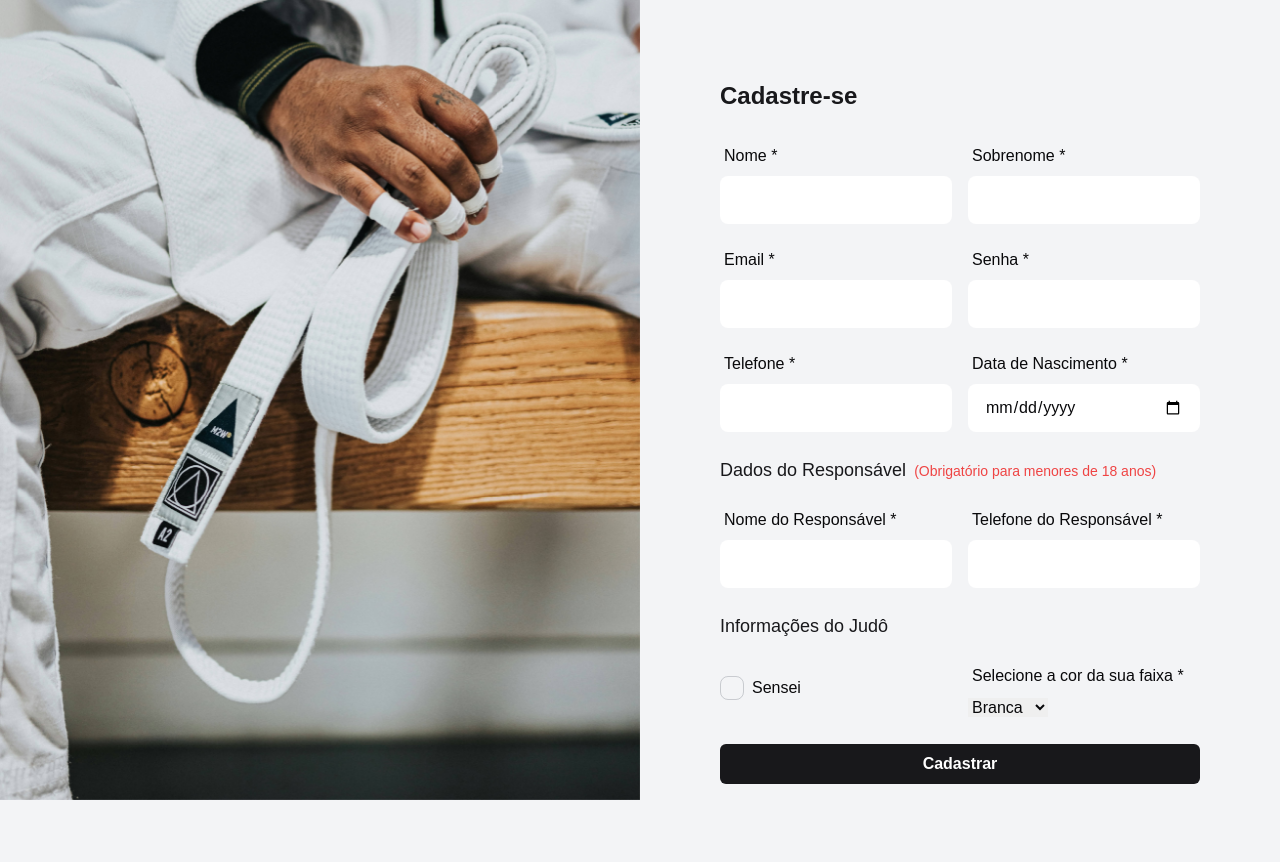
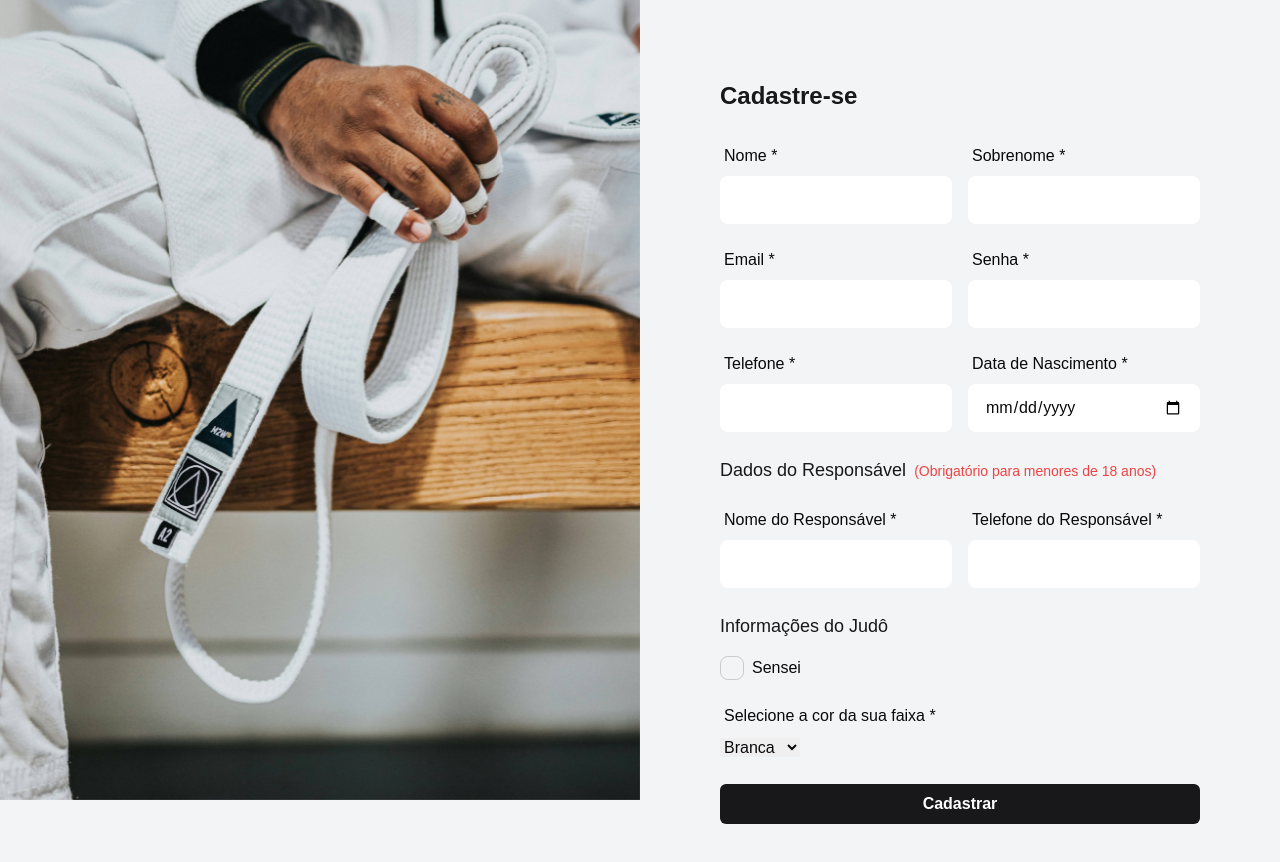
Before and after one commit to renatoReboucas/app-judo, a Next.js app: page /signUp in a window 1280 px wide. Shown: the top 862 px of the page. Built offline with nearby package versions, Linux system fonts and the light colour scheme.

Commit message:
fix: adjust select

```diff
--- a/src/Components/select/index.tsx
+++ b/src/Components/select/index.tsx
@@ -14,7 +14,7 @@
 }: SelectProps) {
   return (
     <>
-      <label className="form-control w-full max-w-xs">
+      <label className="form-control w-full ">
         <div className="label">
           <span className="label-text">{label}</span>
         </div>
--- a/src/app/(public)/signUp/page.tsx
+++ b/src/app/(public)/signUp/page.tsx
@@ -67,7 +67,7 @@
           <h2 className="text-lg font-medium text-zinc-900">
             Informações do Judô
           </h2>
-          <div className="grid grid-cols-1 md:grid-cols-2 gap-4">
+          <div className="flex flex-col space-y-4">
             <div className="flex items-center space-x-2">
               <input
                 type="checkbox"
@@ -77,7 +77,6 @@
               />
               <label htmlFor="sensei">Sensei</label>
             </div>
-
             <Select label="Selecione a cor da sua faixa *" options={faixas} />
           </div>
         </div>
```
